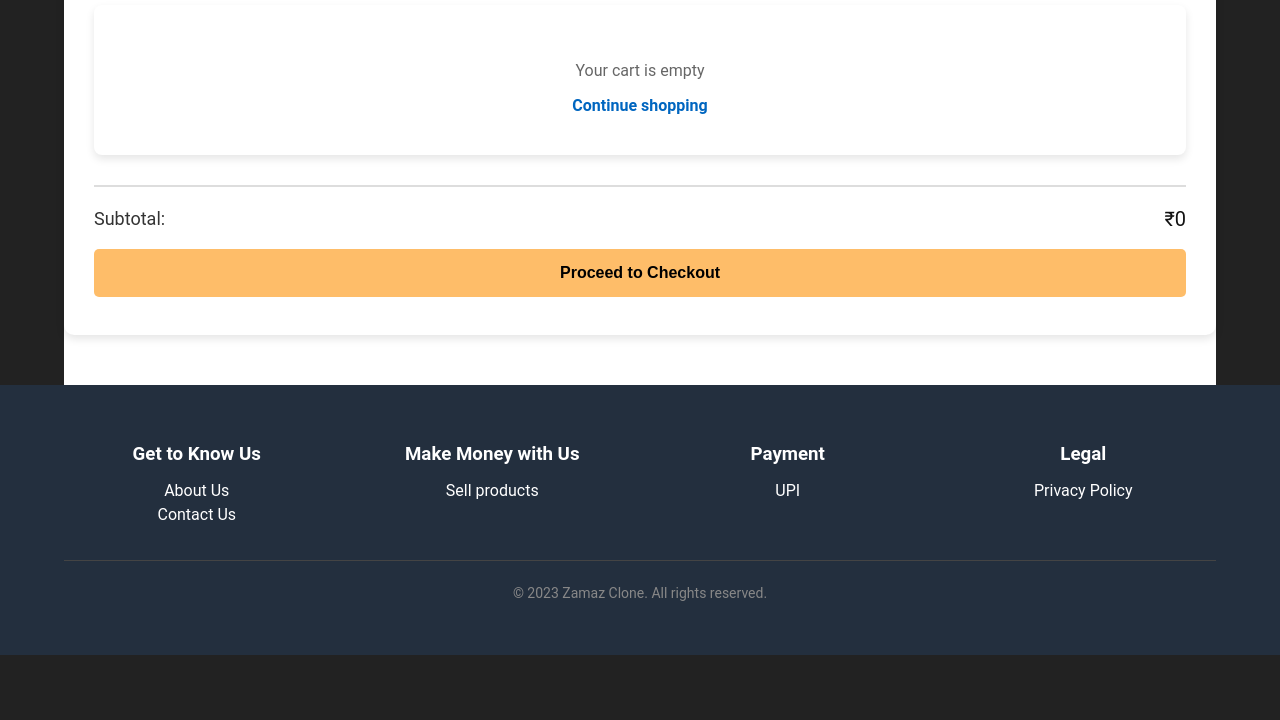
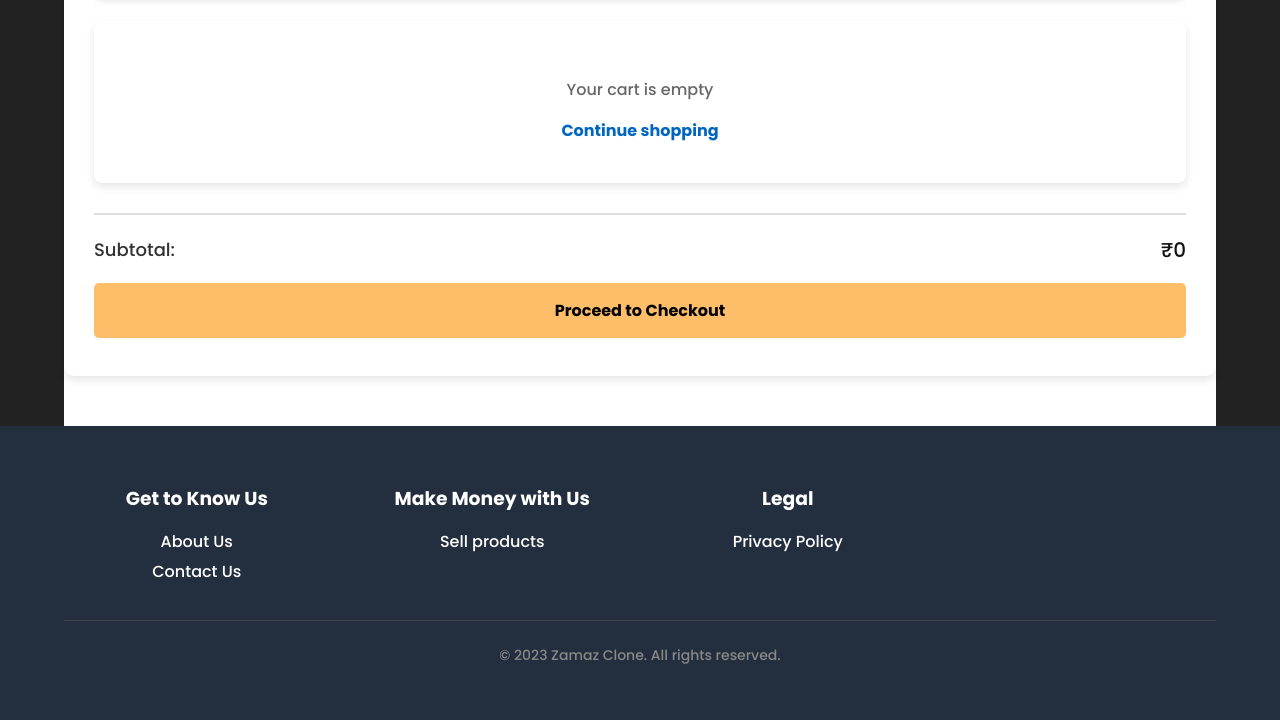
Before and after one commit to terabaapussy/nayi, a plain HTML site: page cart.html in a window 1280 px wide. Shown: the part 276-996 px from the top of the page. Before the commit the page ends 931 px from the top, so only its background shows below. Drawn offline with nearby package versions, Linux system fonts and the light colour scheme; a web font is replaced by a local one.

Commit message:
Add files via upload

```diff
--- a/cart.html
+++ b/cart.html
@@ -278,12 +278,6 @@
             </ul>
           </div>
           <div>
-            <h3 class="font-bold mb-4">Payment</h3>
-            <ul class="space-y-2">
-              <li><a href="#" class="hover:underline">UPI</a></li>
-            </ul>
-          </div>
-          <div>
             <h3 class="font-bold mb-4">Legal</h3>
             <ul class="space-y-2">
               <li>
--- a/css/style.css
+++ b/css/style.css
@@ -1,12 +1,17 @@
 /* Global Styles */
 @import url('https://fonts.googleapis.com/css2?family=Boldonse&display=swap');
+@import url('https://fonts.googleapis.com/css2?family=Poppins:ital,wght@0,100;0,200;0,300;0,400;0,500;0,600;0,700;0,800;0,900;1,100;1,200;1,300;1,400;1,500;1,600;1,700;1,800;1,900&display=swap');
 body {
   font-family: "Roboto", sans-serif;
   background-color: #f5f5f5;
   margin: 0;
   padding: 0;
 }
-
+*{
+  font-family: "Poppins", sans-serif;
+  font-weight: 500;
+  font-style: normal;
+}
 .container {
   width: 90%;
   margin: 0 auto;
```
Also changed, not shown: buy.html (+0 -6 lines), index.html (+0 -6 lines).
